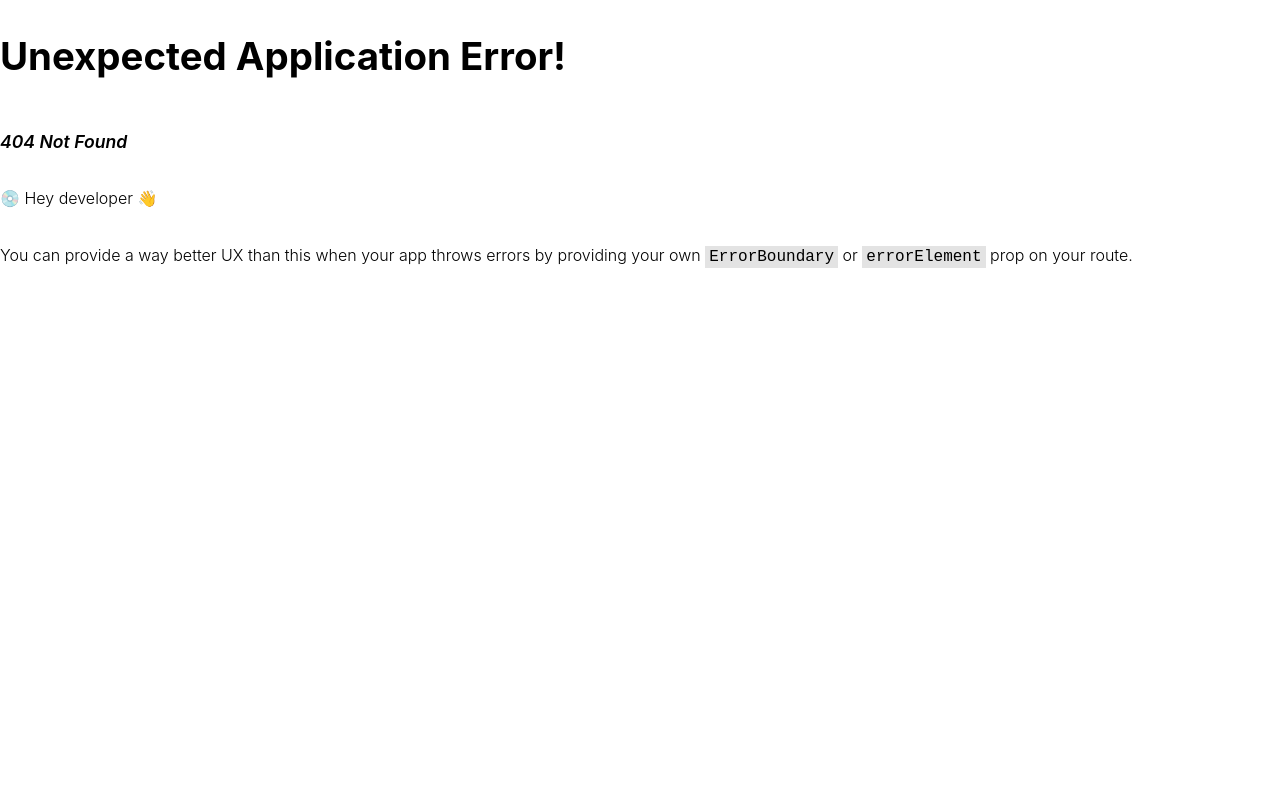
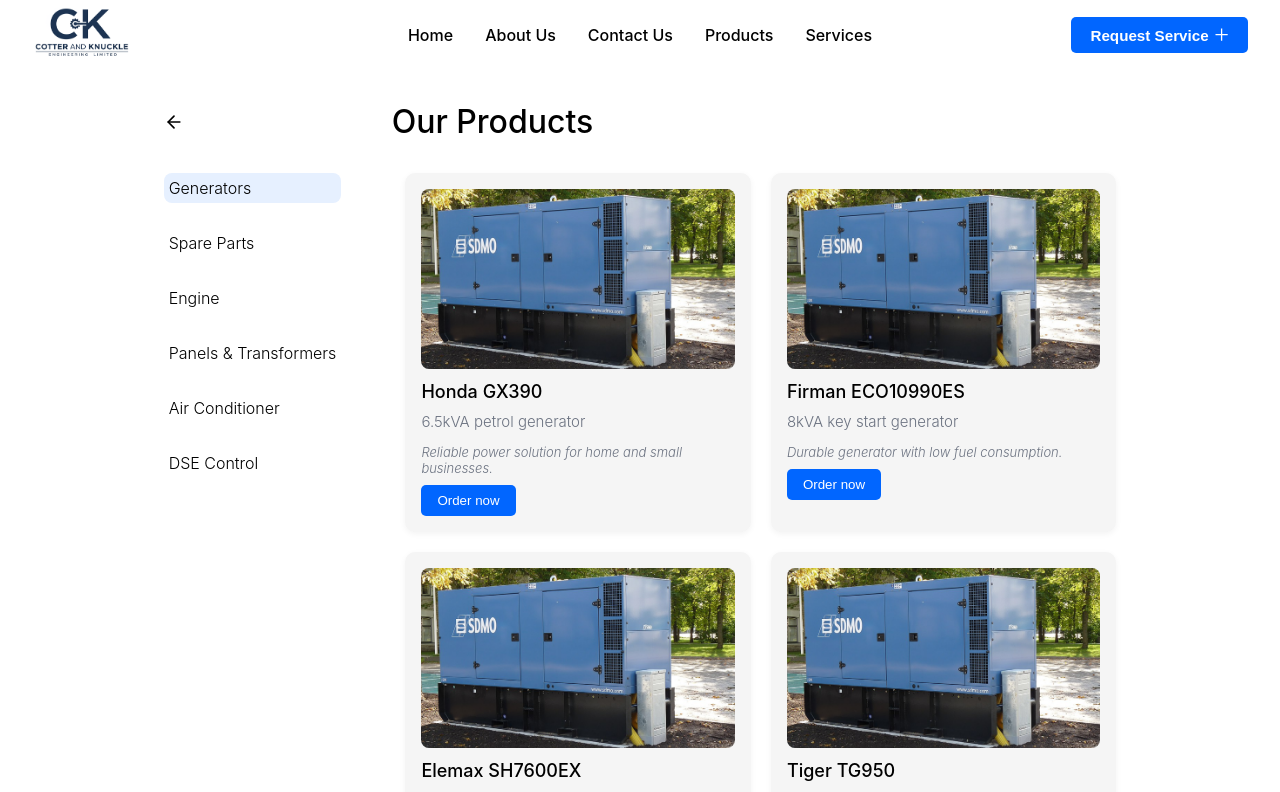
Before and after one commit to Tsgcode1122/cotterandknuckle, a React (Vite) app: page /products in a window 1280 px wide. Before the commit this address had no page. Shown: the top 792 px of the page. Built offline with nearby package versions, Linux system fonts and the light colour scheme.

Commit message:
end of desktop

```diff
--- a/src/App.jsx
+++ b/src/App.jsx
@@ -14,6 +14,7 @@
 import Inquiry from "./Contact/Inquiry";
 import OurServices from "./Component/OurServices";
 import AboutUs from "./Component/AboutUs";
+import Products from "./Component/Products";
 
 const StyledResult = styled(Result)`
   .ant-result-title {
@@ -64,6 +65,7 @@
       { path: "/inquiry", element: <Inquiry /> },
       { path: "/services", element: <OurServices /> },
       { path: "/about", element: <AboutUs /> },
+      { path: "/products", element: <Products /> },
 
       // { path: "/projects/:imageId", element: <SingleProjectDetails /> },
       // {
--- a/src/Colors/ColorComponent.jsx
+++ b/src/Colors/ColorComponent.jsx
@@ -12,6 +12,7 @@
   black: "#000000",
   lightCream: "#F6F2F2",
   gray: "#6B7280",
+  lightGray: "#f5f5f5",
 };
 
 export const Shadows = {
--- a/src/Component/Products.jsx
+++ b/src/Component/Products.jsx
@@ -1,15 +1,345 @@
-import React from "react";
+import React, { useState } from "react";
 import SectionDiv from "../FixedComponent/SectionDiv";
 import styled from "styled-components";
 import { Colors } from "../Colors/ColorComponent";
 import { breakpoints } from "../FixedComponent/BreakPoints";
+import { useNavigate } from "react-router-dom";
+import { FiArrowLeft } from "react-icons/fi";
+import { Button } from "antd";
+import Img from "../Images/hero3.png";
+const productsData = [
+  {
+    productCategory: "Generators",
+    brands: [
+      {
+        image: Img,
+        name: "Honda GX390",
+        miniDescription: "6.5kVA petrol generator",
+        shortWriteup: "Reliable power solution for home and small businesses.",
+      },
+      {
+        image: Img,
+        name: "Firman ECO10990ES",
+        miniDescription: "8kVA key start generator",
+        shortWriteup: "Durable generator with low fuel consumption.",
+      },
+      {
+        image: Img,
+        name: "Elemax SH7600EX",
+        miniDescription: "7.6kVA silent generator",
+        shortWriteup: "Great for residential and light commercial use.",
+      },
+      {
+        image: Img,
+        name: "Tiger TG950",
+        miniDescription: "0.65kVA small generator",
+        shortWriteup: "Affordable and ideal for light home usage.",
+      },
+    ],
+  },
+  {
+    productCategory: "Spare Parts",
+    brands: [
+      {
+        image: Img,
+        name: "NGK Spark Plug",
+        miniDescription: "High-performance spark plug",
+        shortWriteup: "Ensures quick engine start and fuel efficiency.",
+      },
+      {
+        image: Img,
+        name: "Bosch Oil Filter",
+        miniDescription: "Premium oil filtration",
+        shortWriteup: "Extends engine life and improves performance.",
+      },
+      {
+        image: Img,
+        name: "Mikuni Fuel Filter",
+        miniDescription: "Universal fuel filter",
+        shortWriteup: "Keeps your engine safe from impurities.",
+      },
+      {
+        image: Img,
+        name: "K&N Air Filter",
+        miniDescription: "Reusable high flow filter",
+        shortWriteup: "Boosts engine horsepower and performance.",
+      },
+    ],
+  },
+  {
+    productCategory: "Engine",
+    brands: [
+      {
+        image: Img,
+        name: "Schneider ATS",
+        miniDescription: "100A automatic switch",
+        shortWriteup: "Automatically switches between power sources.",
+      },
+      {
+        image: Img,
+        name: "ABB Transfer Switch",
+        miniDescription: "Advanced transfer system",
+        shortWriteup: "Reliable and fast power switching for homes.",
+      },
+      {
+        image: Img,
+        name: "L&T Panel",
+        miniDescription: "Durable electrical panel",
+        shortWriteup: "Customized panel for seamless load control.",
+      },
+      {
+        image: Img,
+        name: "Siemens Panel",
+        miniDescription: "Compact ATS panel",
+        shortWriteup: "Smart automation for uninterrupted power.",
+      },
+    ],
+  },
+  {
+    productCategory: "Panels & Transformers",
+    brands: [
+      {
+        image: Img,
+        name: "ABB Transformer",
+        miniDescription: "200kVA dry type transformer",
+        shortWriteup: "Energy efficient for industrial applications.",
+      },
+      {
+        image: Img,
+        name: "Schneider Transformer",
+        miniDescription: "Pad mounted transformer",
+        shortWriteup: "Robust design for outdoor use.",
+      },
+      {
+        image: Img,
+        name: "Siemens Transformer",
+        miniDescription: "Oil-immersed transformer",
+        shortWriteup: "Stable voltage regulation and durability.",
+      },
+      {
+        image: Img,
+        name: "Mikano Transformer",
+        miniDescription: "Low noise high efficiency",
+        shortWriteup: "Ideal for commercial buildings and estates.",
+        orderNowLink: "/order/transformers/mikano-transformer",
+      },
+    ],
+  },
+  {
+    productCategory: "Air Conditioner",
+    brands: [
+      {
+        image: Img,
+        name: "Coleman Cable",
+        miniDescription: "Flexible copper wire",
+        shortWriteup: "Great for residential wiring projects.",
+        orderNowLink: "/order/wiring/coleman-cable",
+      },
+      {
+        image: Img,
+        name: "Nigerchin Cable",
+        miniDescription: "Heavy-duty PVC cable",
+        shortWriteup: "Perfect for both indoor and outdoor use.",
+        orderNowLink: "/order/wiring/nigerchin-cable",
+      },
+      {
+        image: Img,
+        name: "Cutix Cable",
+        miniDescription: "High-conductivity wire",
+        shortWriteup: "Ensures uninterrupted power supply.",
+      },
+      {
+        image: Img,
+        name: "Pirelli Wire",
+        miniDescription: "Heat-resistant wire",
+        shortWriteup: "Suitable for industrial environments.",
+      },
+    ],
+  },
+  {
+    productCategory: "DSE Control",
+    brands: [
+      {
+        image: Img,
+        name: "LG Split Unit",
+        miniDescription: "1.5HP inverter AC",
+        shortWriteup: "Efficient and quiet cooling system.",
+      },
+      {
+        image: Img,
+        name: "Panasonic Inverter",
+        miniDescription: "2HP wall AC",
+        shortWriteup: "Smart AC with energy-saving mode.",
+      },
+      {
+        image: Img,
+        name: "Samsung WindFree",
+        miniDescription: "No direct breeze AC",
+        shortWriteup: "Comfort without cold air blast.",
+      },
+      {
+        image: Img,
+        name: "Daikin Floor Standing",
+        miniDescription: "Commercial use air conditioner",
+        shortWriteup: "Powerful cooling for larger spaces.",
+      },
+    ],
+  },
+];
 
 const Products = () => {
+  const navigate = useNavigate();
+  const [activeProduct, setActiveProduct] = useState(productsData[0]);
+
   return (
-    <div>
-      <SectionDiv>Products Page</SectionDiv>
-    </div>
+    <SectionDiv>
+      <Top>
+        <BackArrow onClick={() => navigate(-1)}>
+          <FiArrowLeft size={20} />
+        </BackArrow>
+        <Title>Our Products</Title>
+      </Top>
+      <ProductDisplay>
+        <ProductListContainer>
+          {productsData.map((product, index) => (
+            <ProductItem
+              key={index}
+              onMouseEnter={() => setActiveProduct(product)}
+              active={activeProduct.productCategory === product.productCategory}
+            >
+              {product.productCategory}
+            </ProductItem>
+          ))}
+        </ProductListContainer>
+
+        <BrandShowcase>
+          <BrandGrid>
+            {activeProduct.brands.map((brand, idx) => (
+              <BrandCard key={idx}>
+                <img src={brand.image} alt={brand.name} />
+                <h4>{brand.name}</h4>
+                <p>{brand.miniDescription}</p>
+                <span>{brand.shortWriteup}</span>
+                <OrderButton> Order now</OrderButton>
+              </BrandCard>
+            ))}
+          </BrandGrid>
+        </BrandShowcase>
+      </ProductDisplay>
+    </SectionDiv>
   );
 };
 
 export default Products;
+const Top = styled.div`
+  display: flex;
+  align-items: center;
+  margin-bottom: 2rem;
+  gap: 13rem;
+`;
+
+const Title = styled.h4`
+  font-size: 2rem;
+  margin: 0rem;
+  font-weight: 500;
+  color: ${Colors.black};
+`;
+const ProductDisplay = styled.div`
+  display: grid;
+  gap: 4rem;
+  grid-template-columns: 1fr 4fr;
+  flex-wrap: wrap;
+  width: 100%;
+  //   margin: 0 auto;
+`;
+
+const ProductListContainer = styled.div`
+  //   min-width: 200px;
+  display: flex;
+  flex-direction: column;
+  gap: 25px;
+`;
+
+const ProductItem = styled.div`
+  font-size: 16px;
+  font-weight: 300;
+  color: ${Colors.black};
+  cursor: pointer;
+  position: relative;
+  padding: 5px;
+  border-radius: 8px;
+  transition: color 0.3s ease-in-out;
+  background: ${({ active }) => (active ? "#e6f0ff" : "none")};
+  &:hover {
+    background: ;
+  }
+`;
+
+const BrandShowcase = styled.div`
+  h3 {
+    margin-bottom: 1rem;
+  }
+`;
+
+const BrandGrid = styled.div`
+  display: grid;
+  grid-template-columns: repeat(auto-fit, minmax(240px, 1fr));
+  gap: 20px;
+`;
+
+const BrandCard = styled.div`
+  background: ${Colors.lightGray};
+  padding: 1rem;
+  border-radius: 10px;
+  box-shadow: 0 2px 6px rgba(0, 0, 0, 0.05);
+  text-align: left;
+
+  img {
+    width: 100%;
+    height: 180px;
+    object-fit: cover;
+    border-radius: 8px;
+  }
+
+  h4 {
+    margin: 0.5rem 0;
+    font-size: 18px;
+    font-weight: 500;
+  }
+
+  p {
+    font-size: 15px;
+    color: ${Colors.gray};
+    margin: 0.2rem 0;
+  }
+
+  span {
+    display: block;
+    font-size: 13px;
+    margin: 0.6rem 0;
+    font-style: italic;
+    font-weight: 300;
+    color: ${Colors.gray};
+  }
+`;
+
+const BackArrow = styled.div`
+  cursor: pointer;
+
+  color: ${Colors.black};
+  display: flex;
+  align-items: center;
+  gap: 0.5rem;
+`;
+const OrderButton = styled.button`
+  background-color: ${Colors.primaryBlue};
+  color: ${Colors.white} !important;
+  border-radius: 5px;
+  padding: 0.5rem 1rem;
+  border: none;
+  align-self: flex-start;
+  &:hover {
+    background-color: ${Colors.deepBlue};
+    color: ${Colors.white};
+  }
+`;
--- a/src/FixedComponent/Navbar/NavbarBig.jsx
+++ b/src/FixedComponent/Navbar/NavbarBig.jsx
@@ -62,7 +62,7 @@
           onMouseEnter={() => setShowProductDropdown(true)}
           onMouseLeave={() => setShowProductDropdown(false)}
         >
-          <NavLink href="#">Products</NavLink>
+          <NavLink to="/products">Products</NavLink>
           <ProductDropdownMenu $visible={showProductDropdown}>
             <ProductItem>
               <img src={Kohler} alt="Engine" />
```
